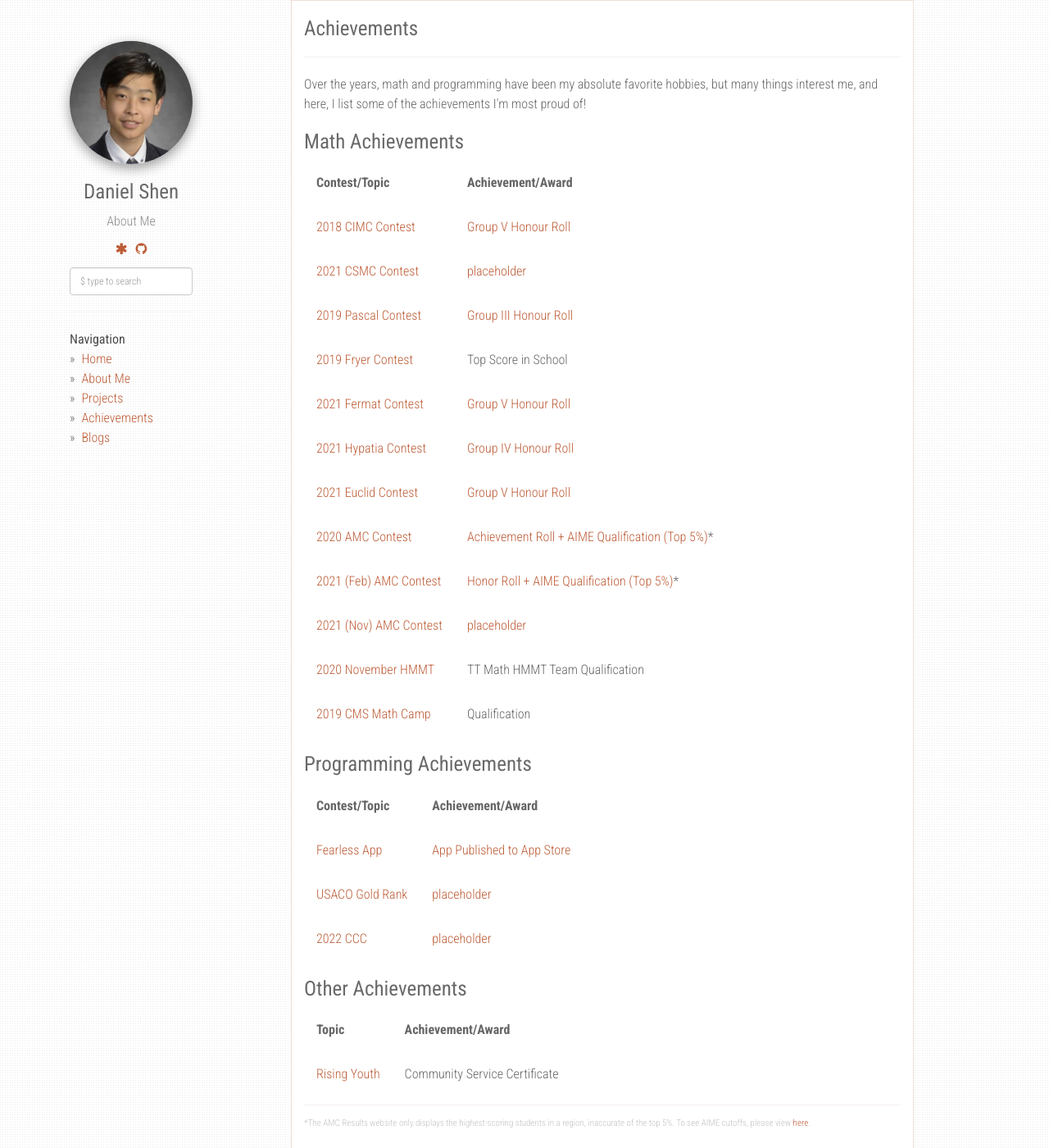
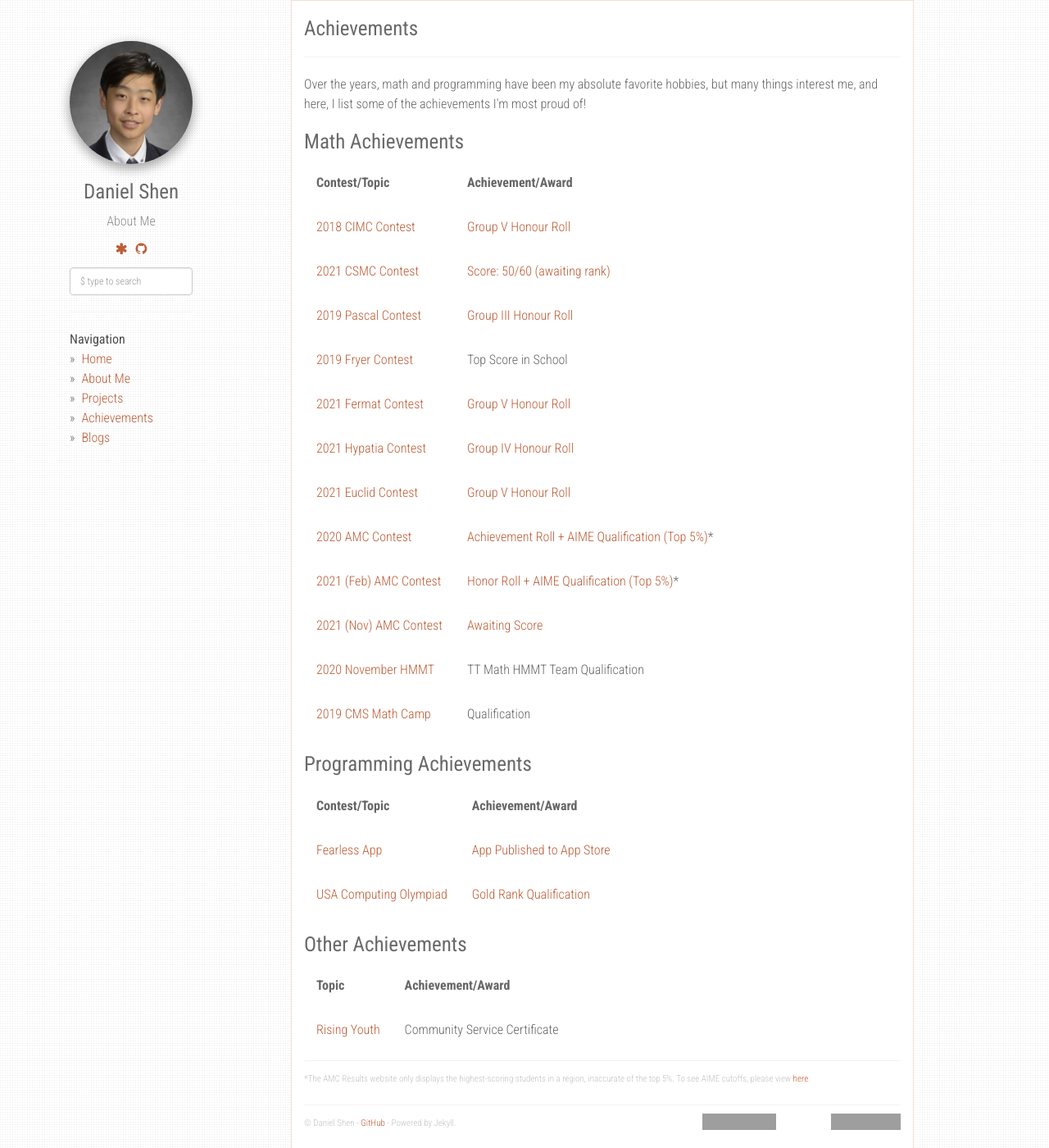
Before and after one commit to UncreativeName1/uncreativename1.github.io, a Jekyll site: the page built from achievements.md, in a window 1280 px wide and 1400 px high. Shown: the whole window at 82% size. Built offline with Jekyll 4.4.1, drawn with Linux system fonts in a browser that asks for light colours; nearby versions of some CDN libraries; grey boxes are pictures that could not be loaded.

Commit message:
Add files via upload

```diff
--- a/achievements.md
+++ b/achievements.md
@@ -33,7 +33,7 @@
     <a href="https://www.cemc.uwaterloo.ca/contests/past_contests.html#csimc">2021 CSMC Contest</a>
     </td>
     <td>
-    <a href="https://www.cemc.uwaterloo.ca/contests/past_contests">placeholder</a>
+    <a href="https://www.cemc.uwaterloo.ca/contests/past_contests">Score: 50/60 (awaiting rank)</a>
     </td>
   </tr>
 
@@ -105,7 +105,7 @@
     <a href="https://www.maa.org/math-competitions/amc-1012">2021 (Nov) AMC Contest</a>
     </td>
     <td>
-    <a href="https://amc-reg.maa.org/reports/generalreports.aspx">placeholder</a>
+    <a href="https://amc-reg.maa.org/reports/generalreports.aspx">Awaiting Score</a>
     </td>
   </tr>
 
@@ -147,21 +147,23 @@
 
   <tr>
     <td>
-    <a href="http://www.usaco.org/index.php">USACO Gold Rank</a>
+    <a href="http://www.usaco.org/index.php">USA Computing Olympiad</a>
     </td>
     <td>
-    <a href="http://www.usaco.org/index.php">placeholder</a>
+    <a href="http://www.usaco.org/index.php">Gold Rank Qualification</a>
     </td>
   </tr>
 
+<!---
   <tr>
     <td>
     <a href="https://www.cemc.uwaterloo.ca/contests/past_contests.html#ccc">2022 CCC</a>
     </td>
     <td>
-    <a href="https://www.cemc.uwaterloo.ca/contests/past_contests.html#ccc">placeholder</a>
+    <a href="https://www.cemc.uwaterloo.ca/contests/past_contests.html#ccc">Will Participate in</a>
     </td>
   </tr>
+--->
 </table>
 
 
```
